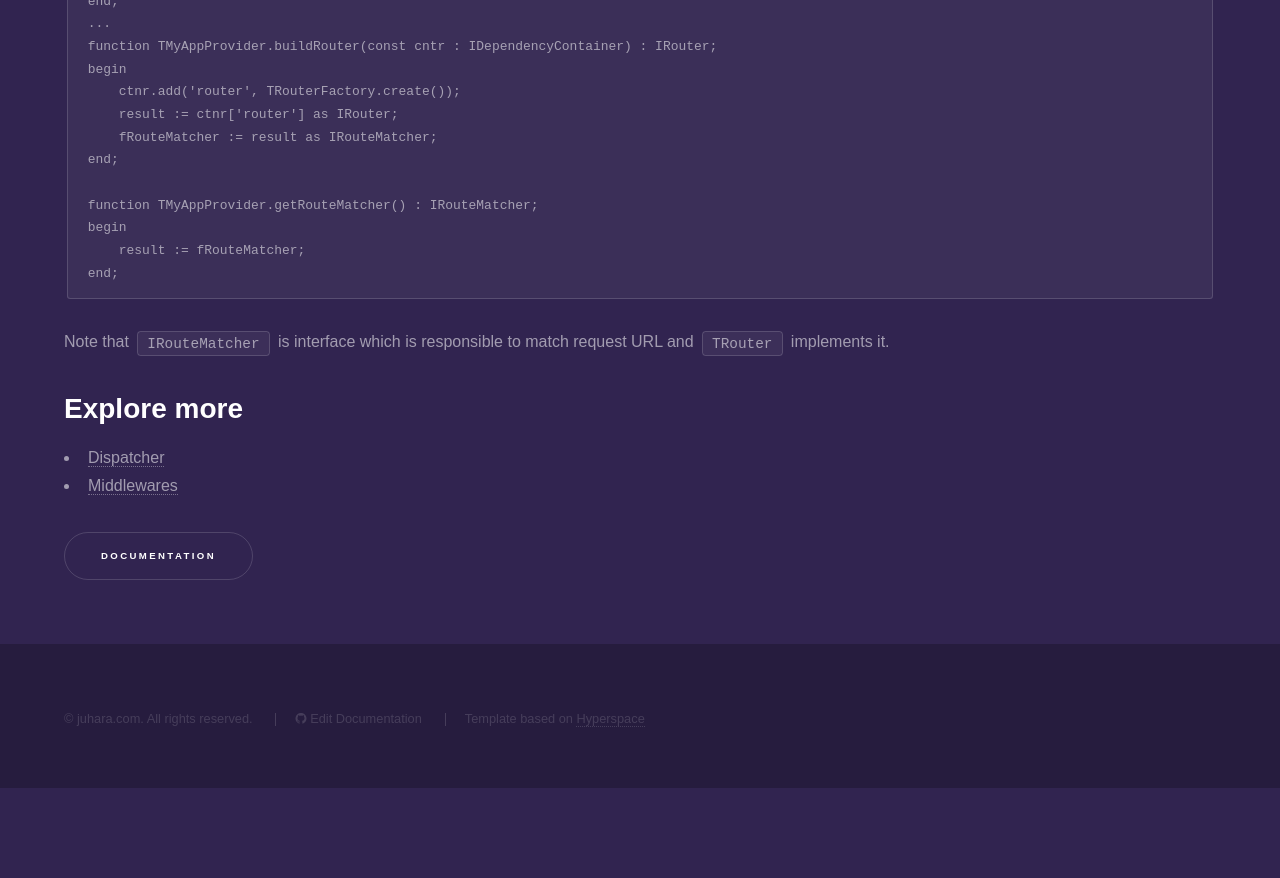
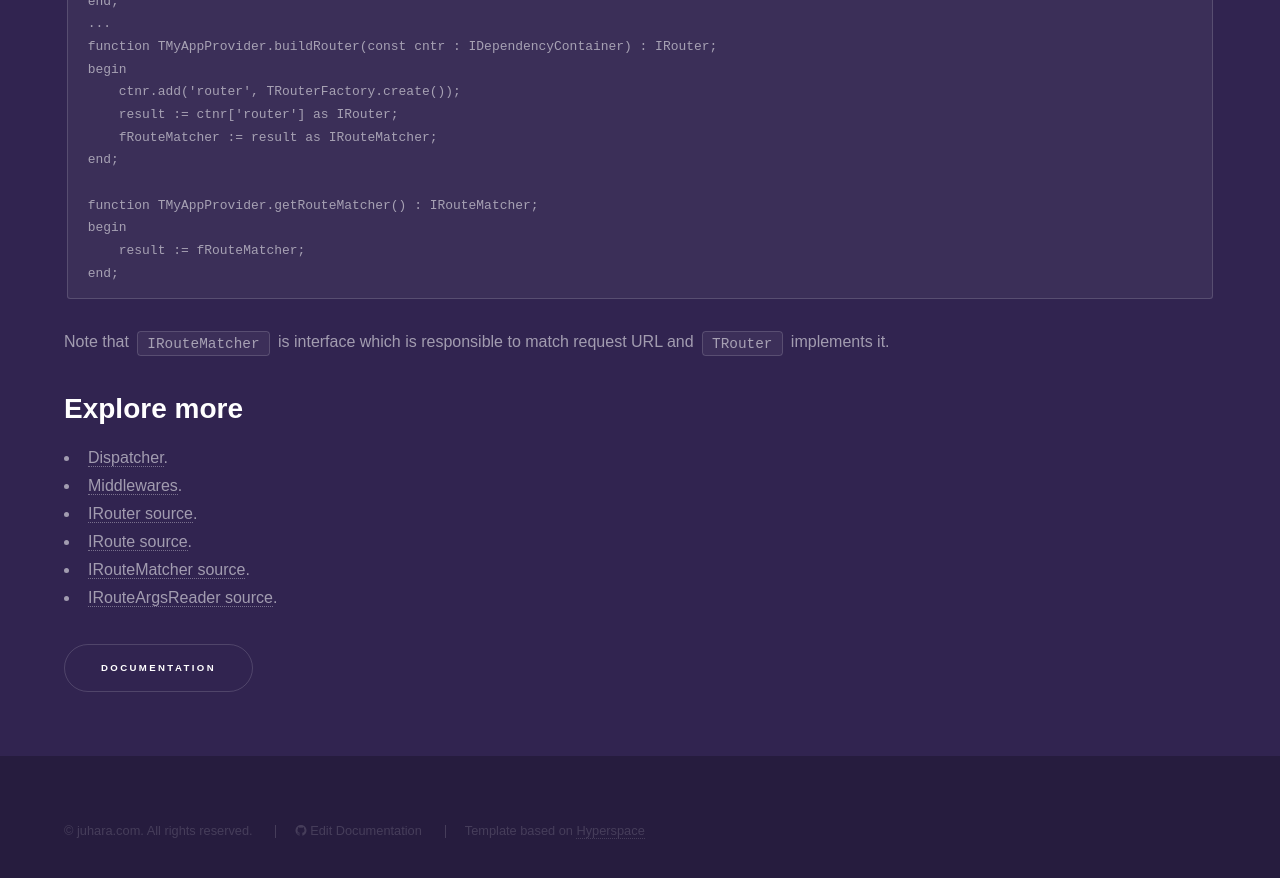
Before and after one commit to fanoframework/fanoframework.github.io, a Jekyll site: the page built from working-with-router/index.md, in a window 1280 px wide and 900 px high, scrolled down 8254 px. Shown: the top 878 px of the window. Built offline with Jekyll 4.4.1, drawn with Linux system fonts in a browser that asks for light colours; our own code applies the rules of GitHub Pages for plain Markdown files; before the commit the page ends 9042 px from its top, so only the background shows below that.

Commit message:
Add relevant references

```diff
--- a/working-with-router/index.md
+++ b/working-with-router/index.md
@@ -335,5 +335,9 @@ Note that `IRouteMatcher` is interface which is responsible to match request URL
 
 ## Explore more
 
-- [Dispatcher](/dispatcher)
-- [Middlewares](/middlewares)
+- [Dispatcher](/dispatcher).
+- [Middlewares](/middlewares).
+- [IRouter source](https://github.com/fanoframework/fano/blob/master/src/Router/Contracts/RouterIntf.pas).
+- [IRoute source](https://github.com/fanoframework/fano/blob/master/src/Router/Contracts/RouteIntf.pas).
+- [IRouteMatcher source](https://github.com/fanoframework/fano/blob/master/src/Router/Contracts/RouteMatcherIntf.pas).
+- [IRouteArgsReader source](https://github.com/fanoframework/fano/blob/master/src/Router/Contracts/RouteArgsReaderIntf.pas).
```
